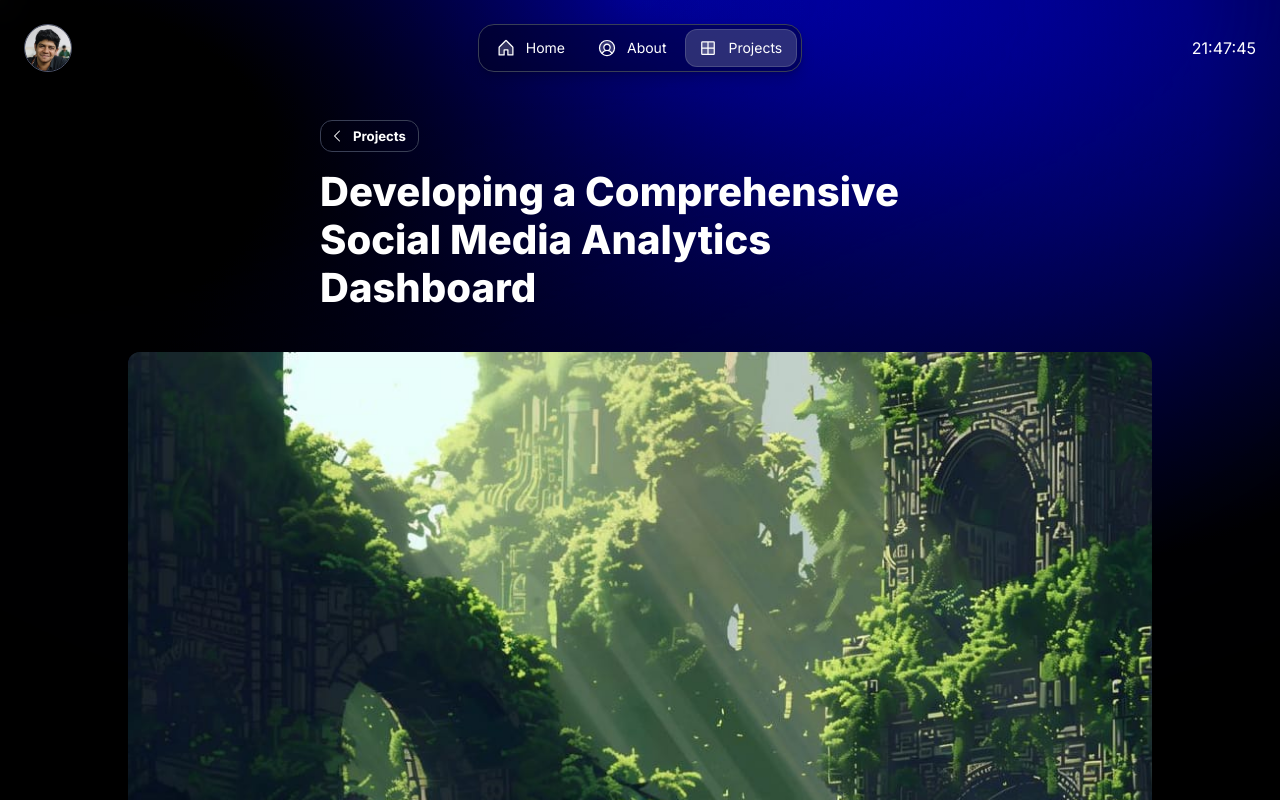
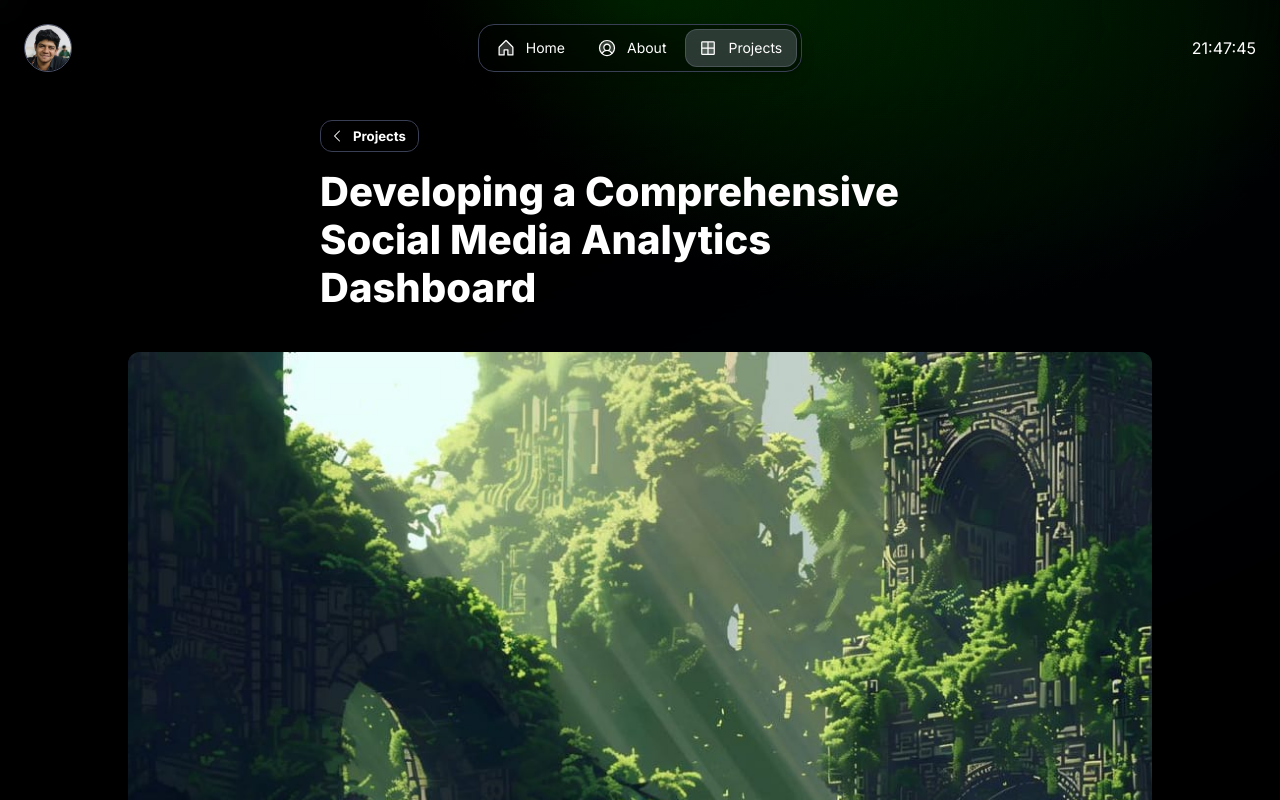
Before and after one commit to AdvaySanketi/AdvaySanketi.github.io, a Next.js app: page /projects/social-media-analytics-dashboard in a window 1280 px wide. Shown: the top 800 px of the page. Built offline with nearby package versions, Linux system fonts and the light colour scheme.

Commit message:
Fixing the fixes that were supposed to fix the bugs

```diff
--- a/src/app/components/dynamicUpdater.tsx
+++ b/src/app/components/dynamicUpdater.tsx
@@ -4,6 +4,11 @@ import { useEffect, useState } from "react";
 import styles from "./DynamicAccentUpdater.module.scss";
 
 const accentColors = [
+  "moss",
+  "green",
+  "emerald",
+  "aqua",
+  "cyan",
   "blue",
   "indigo",
   "violet",
@@ -12,11 +17,6 @@ const accentColors = [
   "red",
   "orange",
   "yellow",
-  "moss",
-  "green",
-  "emerald",
-  "aqua",
-  "cyan",
 ];
 
 const DynamicAccentUpdater: React.FC = () => {
--- a/src/app/og/route.tsx
+++ b/src/app/og/route.tsx
@@ -87,7 +87,7 @@ export async function GET(request: Request) {
                   opacity: "0.6",
                 }}
               >
-                "Full-Stack Developer"
+                Full-Stack Developer
               </span>
             </div>
           </div>
--- a/src/app/projects/[slug]/page.tsx
+++ b/src/app/projects/[slug]/page.tsx
@@ -17,7 +17,7 @@ interface WorkParams {
 }
 
 export async function generateStaticParams() {
-  let posts = getPosts(["src", "app", "projects"]);
+  let posts = getPosts(["src", "app", "projects", "projects"]);
 
   return posts.map((post) => ({
     slug: post.slug,
@@ -25,7 +25,7 @@ export async function generateStaticParams() {
 }
 
 export function generateMetadata({ params }: WorkParams) {
-  let post = getPosts(["src", "app", "projects"]).find(
+  let post = getPosts(["src", "app", "projects", "projects"]).find(
     (post) => post.slug === params.slug
   );
 
```
